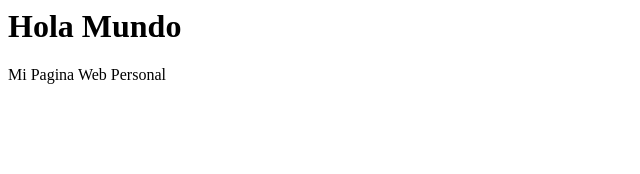
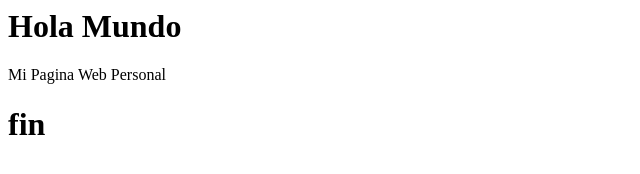
Before and after one commit to mariazeballos/mariazeballos.github.io, a plain HTML site: page index.html in a window 1280 px wide. Shown: the full height of the page, 0-640 px from the left. Drawn offline with Linux system fonts and the light colour scheme.

Commit message:
Update index.html

```diff
--- a/index.html
+++ b/index.html
@@ -1,2 +1,3 @@
 <h1>Hola Mundo</h1>
 <p>Mi Pagina Web Personal</p>
+<h1>fin</h1>
```
